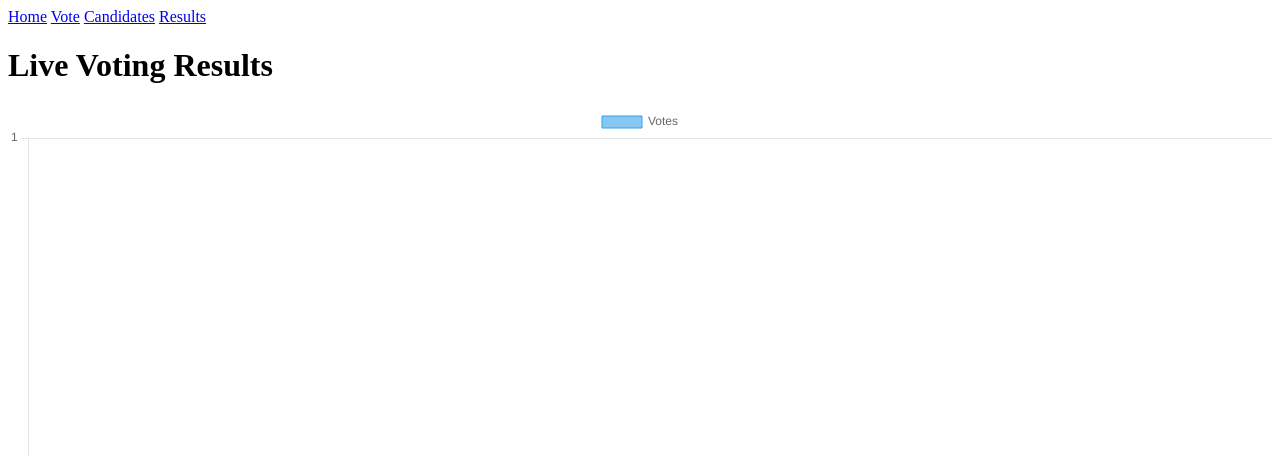
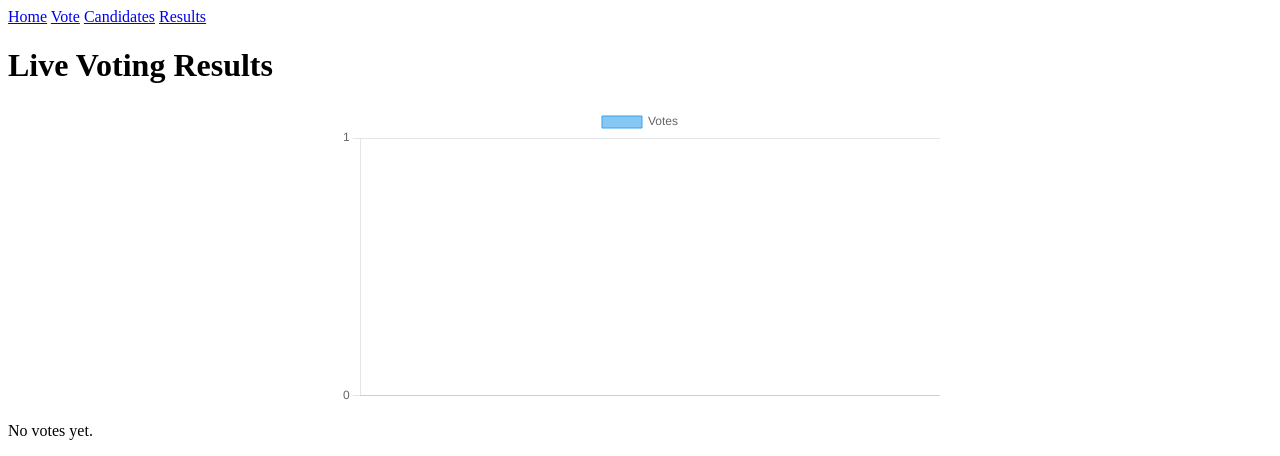
Before and after one commit to omarelmi0010/humber-student-voting, a plain HTML site: page results.html in a window 1280 px wide. Shown: the top 456 px of the page. Drawn offline with nearby package versions, Linux system fonts and the light colour scheme.

Commit message:
Fix results chart oversized rendering by wrapping canvas in sized container

```diff
--- a/results.html
+++ b/results.html
@@ -15,7 +15,9 @@
 
     <h1>Live Voting Results</h1>
 
-    <canvas id="resultsChart" width="400" height="400"></canvas>
+    <div style="max-width: 600px; margin: 0 auto;">
+    <canvas id="resultsChart"></canvas>
+    </div>
 
     <script src="https://cdn.jsdelivr.net/npm/chart.js"></script>
     <script src="results.js"></script>
```
